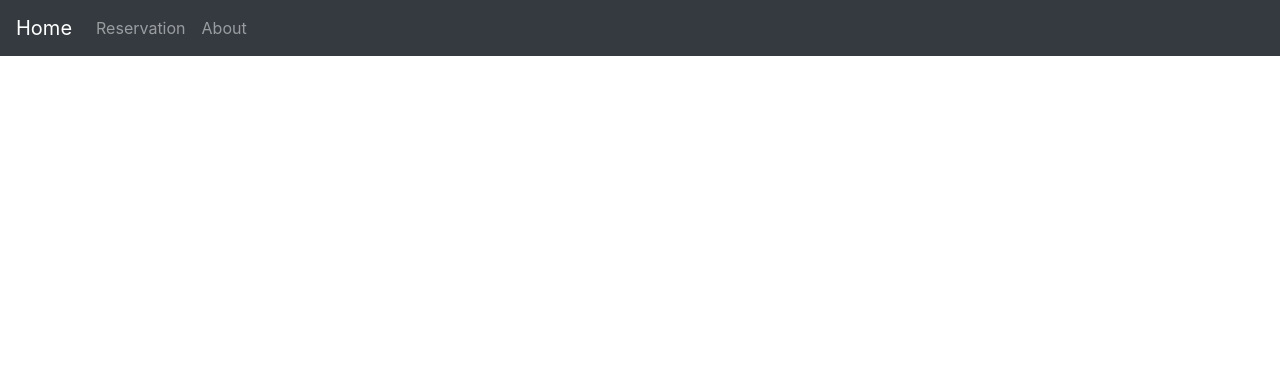
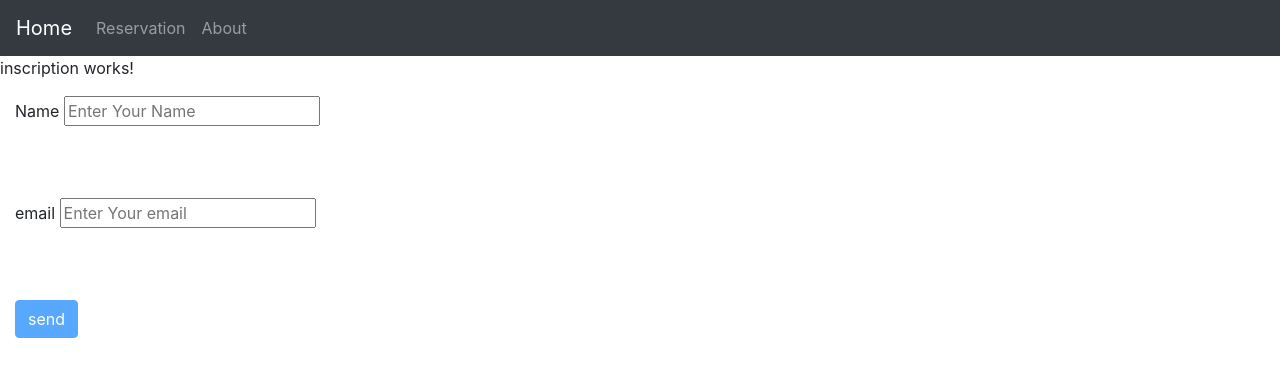
Before and after one commit to ramdanisalah67/Angular-part2, an Angular app: page /register in a window 1280 px wide. Before the commit this address led to /. Shown: the top 376 px of the page. Built offline with nearby package versions, Linux system fonts and the light colour scheme.

Commit message:
form validation html

```diff
--- a/src/app/app-routing.module.ts
+++ b/src/app/app-routing.module.ts
@@ -7,9 +7,12 @@ import { adminGuard } from './guards/admin.guard';
 import { ProductsComponent } from './products/products.component';
 import { ContactComponent } from './contact/contact.component';
 import { AboutComponent } from './about/about.component';
+import { InscriptionComponent } from './inscription/inscription.component';
 
 const routes: Routes = [
   { path:'',component:HomeComponent },
+  { path:'register',component:InscriptionComponent },
+
   { path:'first',component:FirstChildComponent,canActivate:[adminGuard] },
   { path:'about/:id',component:AboutComponent },
   //{ path:'about/:id',redirectTo:'second',pathMatch:'full' },
--- /dev/null
+++ b/src/app/inscription/inscription.component.html
@@ -0,0 +1,15 @@
+<p>inscription works!</p>
+<div class="container-fluid">
+<form #f="ngForm" (ngSubmit)="send(f)" >
+    Name
+    <input type="text" name="Name" #myname="ngModel" required placeholder="Enter Your Name" ngModel minlength="5"> <br><br>
+    <div class="alert alert-danger" *ngIf="myname.errors?.['required'] && myname.touched">name is required</div><br>
+    <div class="alert alert-danger" *ngIf="myname.errors?.['minlength'] && myname.touched">must be greather than 5</div><br>
+
+    email
+    <input type="email" name="email"  #myemail="ngModel" required placeholder="Enter Your email" ngModel minlength="2"><br><br>
+    <div class="alert alert-danger"   *ngIf="myemail.errors?.['required'] && myemail.touched">email is required</div><br>
+    <div class="alert alert-danger"   *ngIf="myemail.errors?.['minlength'] && myemail.touched">email is samall</div><br>
+    <input class="btn btn-primary" type="submit" value="send" [disabled]="f.invalid">
+</form>
+</div>
--- /dev/null
+++ b/src/app/inscription/inscription.component.ts
@@ -0,0 +1,21 @@
+import { Component } from '@angular/core';
+import { NgForm } from '@angular/forms';
+
+@Component({
+  selector: 'app-inscription',
+  templateUrl: './inscription.component.html',
+  styleUrls: ['./inscription.component.css']
+})
+export class InscriptionComponent {
+constructor(){
+
+}
+
+
+
+send(f:NgForm){
+let data=f.value
+    console.log(data)
+}
+
+}
```
Also changed, not shown: src/app/app.module.ts (+7 -2 lines), src/app/inscription/inscription.component.css (added), 1 other file (tests, documents, lock files or other folders).
